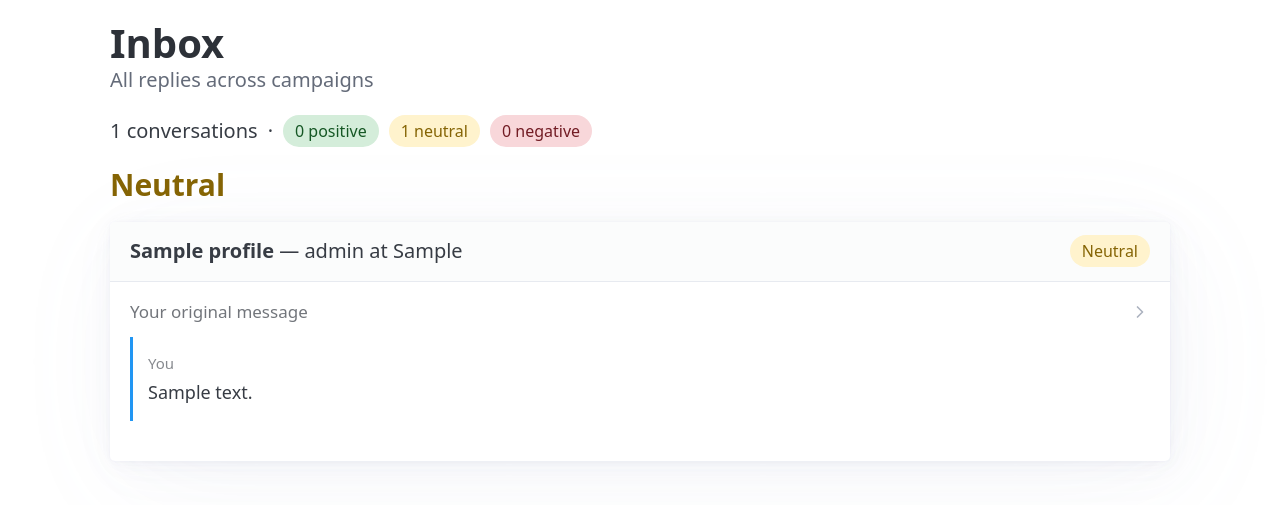
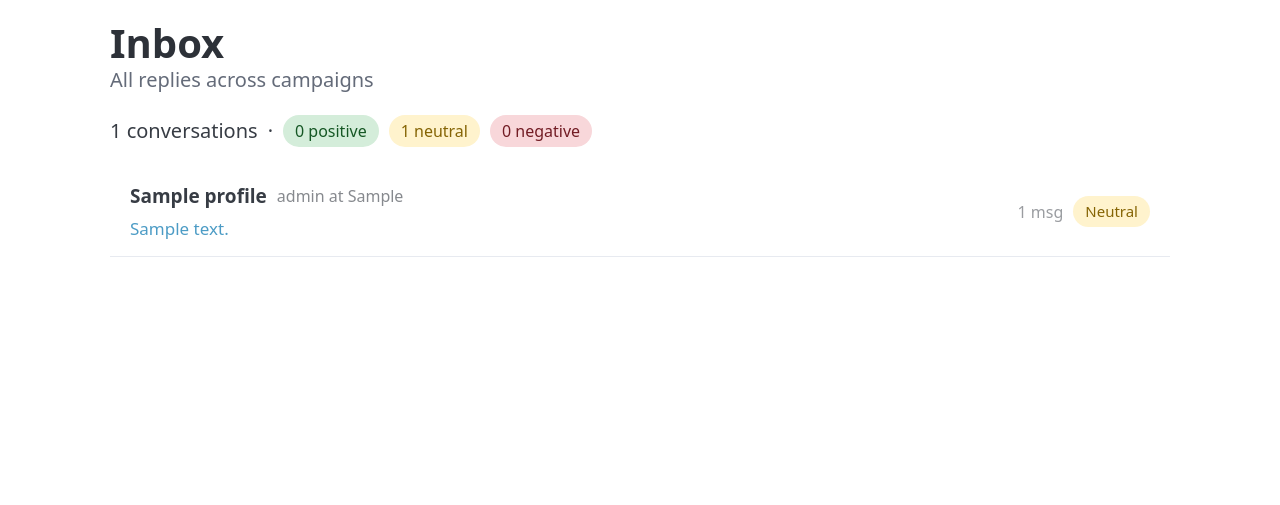
Before and after one commit to AaravChadha/ai_networking_copilot, a FastAPI app: page /inbox in a window 1280 px wide. Shown: the part 110-615 px from the top of the page. Run offline with FastAPI, Linux system fonts and the light colour scheme; tables that the repository leaves empty hold one stand-in row (values such as "Sample post"); some libraries are stand-ins or nearby versions.

Commit message:
completed task 6.6.2 — inbox overview as contact list with name, sentiment, preview, reply count

```diff
--- a/app/routers/pages.py
+++ b/app/routers/pages.py
@@ -164,12 +164,17 @@ def _build_threads(db: Session, goal_id: int = None) -> list[dict]:
         message = db.query(Message).filter(Message.id == message_id).first()
         inbound = [r for r in replies if r.direction == "inbound"]
         latest_inbound = inbound[-1] if inbound else None
+        # Last message in the thread (inbound or outbound)
+        last_reply = replies[-1] if replies else None
+        last_preview = (last_reply.body[:80] + "...") if last_reply and len(last_reply.body) > 80 else (last_reply.body if last_reply else "")
         threads.append({
             "message": message,
             "replies": replies,
             "latest_inbound": latest_inbound,
             "sentiment": latest_inbound.sentiment if latest_inbound else "neutral",
             "is_concluded": latest_inbound.is_conclusion if latest_inbound else False,
+            "reply_count": len(replies),
+            "last_preview": last_preview,
         })
 
     return threads
--- a/app/templates/inbox.html
+++ b/app/templates/inbox.html
@@ -27,30 +27,30 @@
     <span class="badge badge-negative">{{ threads | selectattr('sentiment', 'equalto', 'negative') | list | length }} negative</span>
 </div>
 
-{% set positive_threads = threads | selectattr('sentiment', 'equalto', 'positive') | list %}
-{% set neutral_threads = threads | selectattr('sentiment', 'equalto', 'neutral') | list %}
-{% set negative_threads = threads | selectattr('sentiment', 'equalto', 'negative') | list %}
-
-{% if positive_threads %}
-<h3 style="color: #155724;">Positive</h3>
-{% for thread in positive_threads %}
-{% include "partials/thread_card.html" %}
-{% endfor %}
-{% endif %}
-
-{% if neutral_threads %}
-<h3 style="color: #856404;">Neutral</h3>
-{% for thread in neutral_threads %}
-{% include "partials/thread_card.html" %}
-{% endfor %}
-{% endif %}
-
-{% if negative_threads %}
-<h3 style="color: #721c24;">Negative</h3>
-{% for thread in negative_threads %}
-{% include "partials/thread_card.html" %}
-{% endfor %}
-{% endif %}
+<div role="list" style="display: flex; flex-direction: column; gap: 0;">
+    {% for thread in threads %}
+    <a href="/goals/{{ thread.message.goal_id }}/inbox/{{ thread.message.id }}"
+       role="listitem"
+       style="display: flex; align-items: center; gap: 1rem; padding: 0.75rem 1rem; text-decoration: none; color: inherit; border-bottom: 1px solid var(--pico-muted-border-color);">
+        <div style="flex: 1; min-width: 0;">
+            <div style="display: flex; align-items: center; gap: 0.5rem; margin-bottom: 0.25rem;">
+                <strong style="font-size: 0.95rem;">{{ thread.message.profile.name }}</strong>
+                <span style="font-size: 0.8rem; opacity: 0.6;">{{ thread.message.profile.role }} at {{ thread.message.profile.company }}</span>
+            </div>
+            <p style="margin: 0; font-size: 0.85rem; opacity: 0.7; overflow: hidden; text-overflow: ellipsis; white-space: nowrap;">
+                {{ thread.last_preview }}
+            </p>
+        </div>
+        <div style="display: flex; align-items: center; gap: 0.5rem; flex-shrink: 0;">
+            <span style="font-size: 0.8rem; opacity: 0.5;">{{ thread.reply_count }} msg{{ 's' if thread.reply_count != 1 }}</span>
+            {% if thread.is_concluded %}
+            <span class="badge" style="background: #e2e3e5; color: #383d41; font-size: 0.75rem;">Done</span>
+            {% endif %}
+            <span class="badge badge-{{ thread.sentiment }}" style="font-size: 0.75rem;">{{ thread.sentiment | capitalize }}</span>
+        </div>
+    </a>
+    {% endfor %}
+</div>
 
 {% else %}
 <article style="text-align: center; padding: 2rem;">
```
Also changed, not shown: CLAUDE.md (+1 -1 lines).
